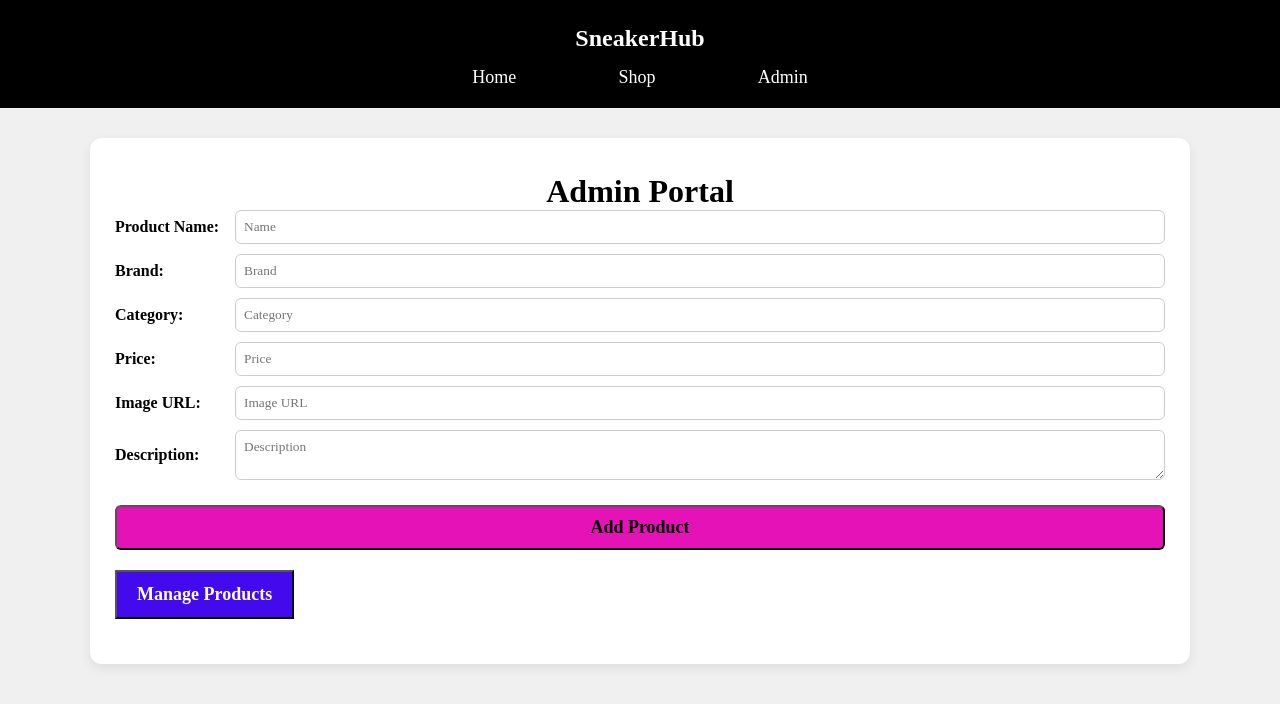
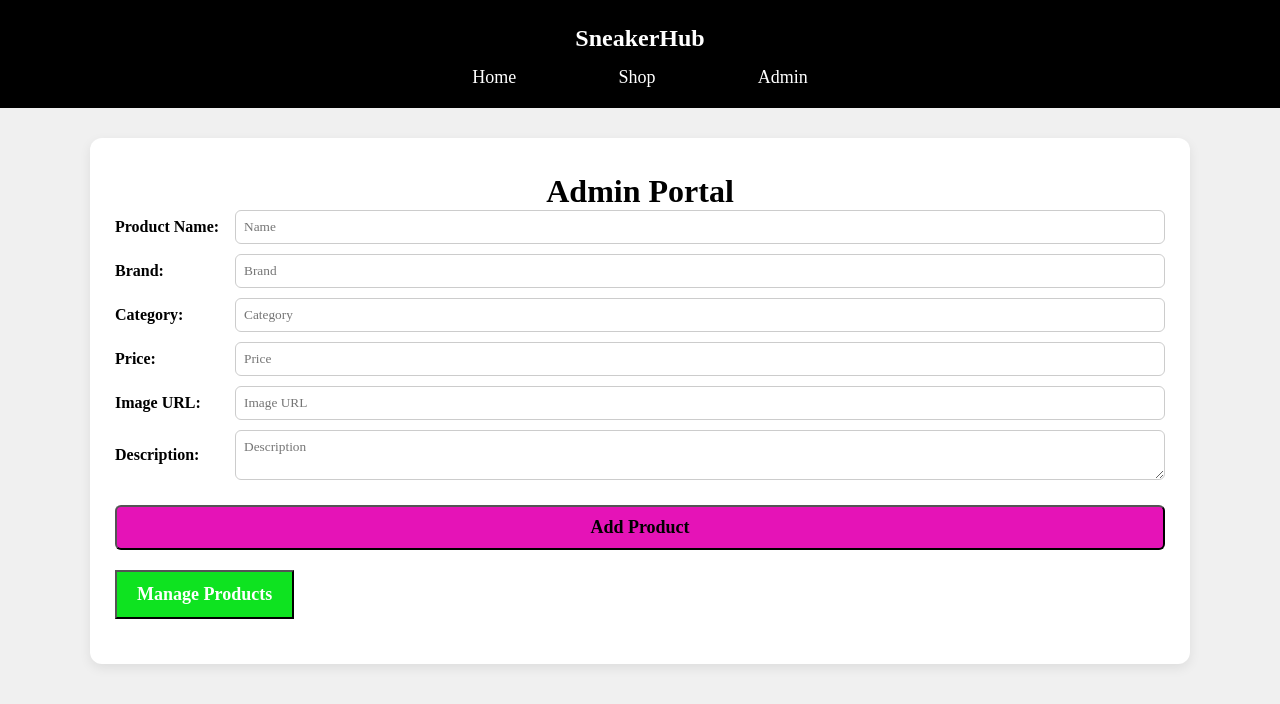
Before and after one commit to Celline-SD17/Personal-Project-Showcase-App, a React (Vite) app: page /admin in a window 1280 px wide. Shown: the top 704 px of the page. Built offline with nearby package versions, Linux system fonts and the light colour scheme; data requests are answered from the project's data file.

Commit message:
fifth commit

```diff
--- a/src/Pages/Admin.css
+++ b/src/Pages/Admin.css
@@ -6,7 +6,7 @@ h1 {
     margin-top: 20px;
     margin-bottom: 20px;
     padding: 12px 20px;
-    background: rgb(66, 10, 236);
+    background: rgb(14, 227, 32);
     color: white;
     font-size: 18px;
     font-weight: bold;
--- a/src/db.json
+++ b/src/db.json
@@ -25,7 +25,7 @@
       "name": "Puma RS-X",
       "brand": "Puma",
       "category": "Casual",
-      "price": 5000,
+      "price": "5500",
       "image": "https://i.ebayimg.com/images/g/c7gAAOSw~UJmS-Zi/s-l1600.webp",
       "description": "Chunky retro-inspired sneaker with bold design.",
       "stock": 15
@@ -63,10 +63,10 @@
     {
       "id": "7",
       "name": "J4",
-    "brand": "JORDANS",
+      "brand": "Jordans",
       "category": "Lifestyle",
       "price": 3000,
-    "image": "https://images.unsplash.com/photo-1694729238828-028c0b74c579?fm=jpg&q=60&w=3000&auto=format&fit=crop&ixlib=rb-4.1.0&ixid=M3wxMjA3fDB8MHxzZWFyY2h8M3x8am9yZGFuJTIwNHxlbnwwfHwwfHx8MA%3D%3D",
+      "image": "https://encrypted-tbn0.gstatic.com/images?q=tbn:ANd9GcQyu2_aK2EO810dS16xZ8TimypvNE3kYxMHtw&s",
       "description": "Legendary basketball snicker feauturing high quality leather and premium design.",
       "stock": 15
     }
```
Lines whose indentation alone changed are shown as unchanged.
